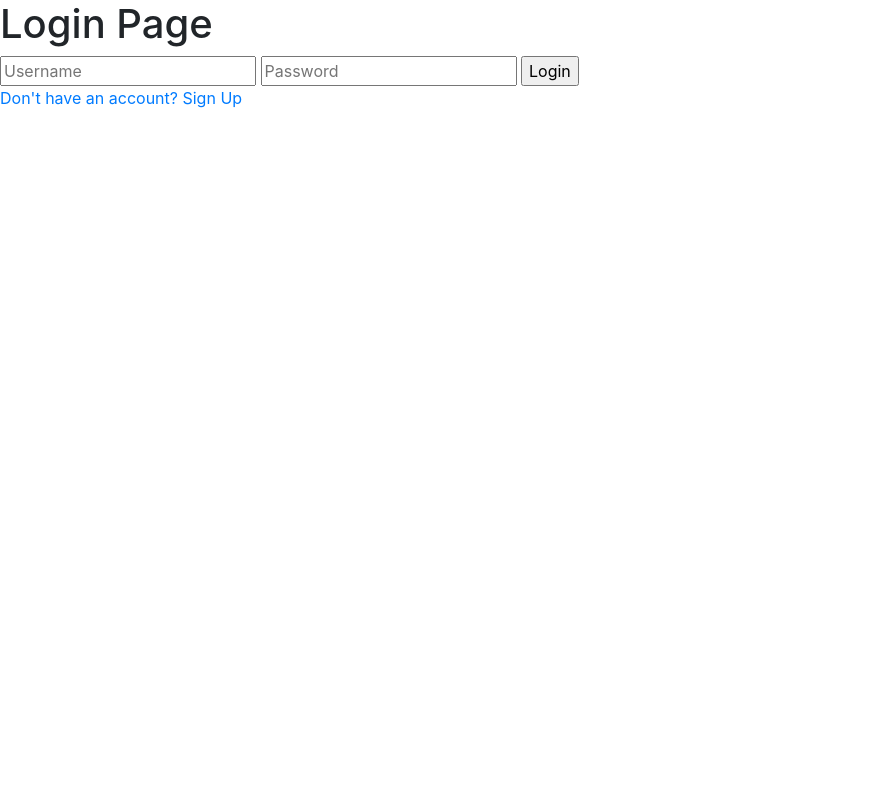
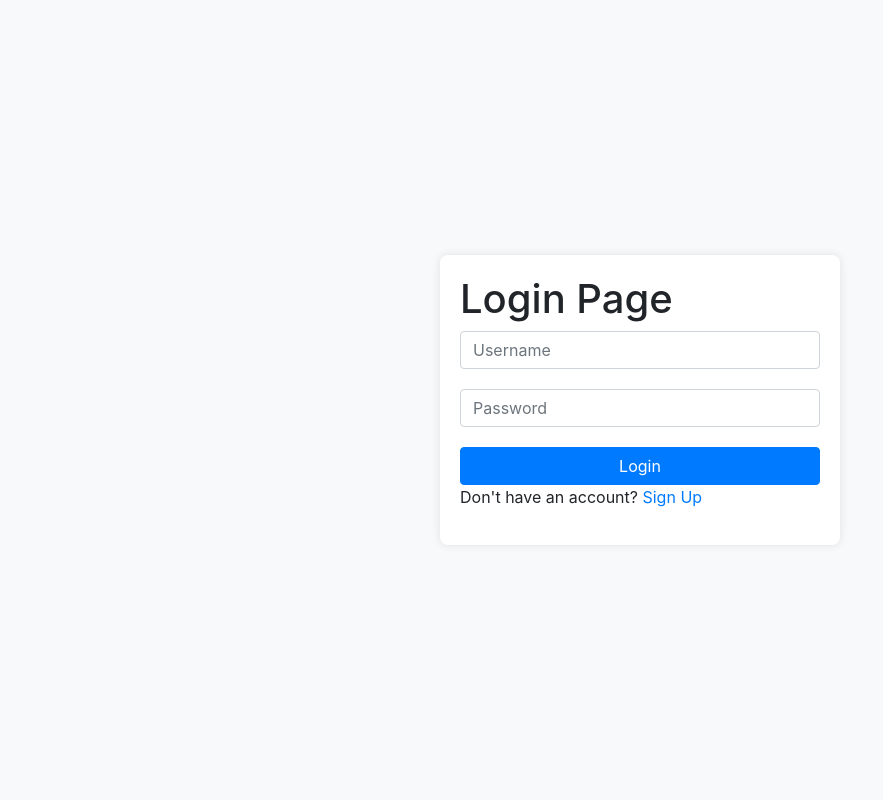
Before and after one commit to BibekRai44/Evento, a Flask app: page /login in a window 1280 px wide. Shown: the whole page, without its empty margins (0-883 px from the left). Run offline with Flask 3, Linux system fonts and the light colour scheme.

Commit message:
fixed UI

```diff
--- a/templates/login.html
+++ b/templates/login.html
@@ -11,19 +11,59 @@
     <!-- Bootstrap CSS -->
     <link rel="stylesheet" href="https://cdn.jsdelivr.net/npm/bootstrap@4.3.1/dist/css/bootstrap.min.css" integrity="sha384-ggOyR0iXCbMQv3Xipma34MD+dH/1fQ784/j6cY/iJTQUOhcWr7x9JvoRxT2MZw1T" crossorigin="anonymous">
     <title>Login</title>
+    <style>
+        body {
+            background-color: #f8f9fa;
+            padding: 50px;
+        }
+
+        .login-container {
+            max-width: 400px;
+            margin: 0 auto;
+            background-color: #fff;
+            border-radius: 8px;
+            box-shadow: 0px 0px 10px 0px rgba(0, 0, 0, 0.1);
+            padding: 20px;
+        }
+
+        .form-group {
+            margin-bottom: 20px;
+        }
+
+        .btn-login {
+            width: 100%;
+        }
+
+        /* Center aligning content */
+        .center-content {
+            display: flex;
+            flex-direction: column;
+            align-items: center;
+            justify-content: center;
+            height: 100vh; /* Full viewport height */
+        }
+    </style>
 </head>
 
-<body>
-    <h1>Login Page</h1>
-    <form method="POST" action="">
-        {{ form.hidden_tag() }}
-        {{ form.username }}
-        {{ form.password }}
-        {{ form.submit }}
-    </form>
+<body class="center-content"> <!-- Adding the centering style to the body -->
 
+    <div class="container">
+        <div class="login-container">
+            <h1>Login Page</h1>
+            <form method="POST" action="">
+                {{ form.hidden_tag() }}
+                <div class="form-group">
+                    {{ form.username(class="form-control", placeholder="Username") }} <!-- Adding Bootstrap form-control class -->
+                </div>
+                <div class="form-group">
+                    {{ form.password(class="form-control", placeholder="Password") }} <!-- Adding Bootstrap form-control class -->
+                </div>
+                <button type="submit" class="btn btn-primary btn-login">Login</button> <!-- Adding Bootstrap classes -->
+            </form>
+            <p>Don't have an account? <a href="{{ url_for('register') }}">Sign Up</a></p>
+        </div>
+    </div>
 
-    <a href="{{ url_for('register') }}">Don't have an account? Sign Up</a>
 </body>
 
 </html>
```
